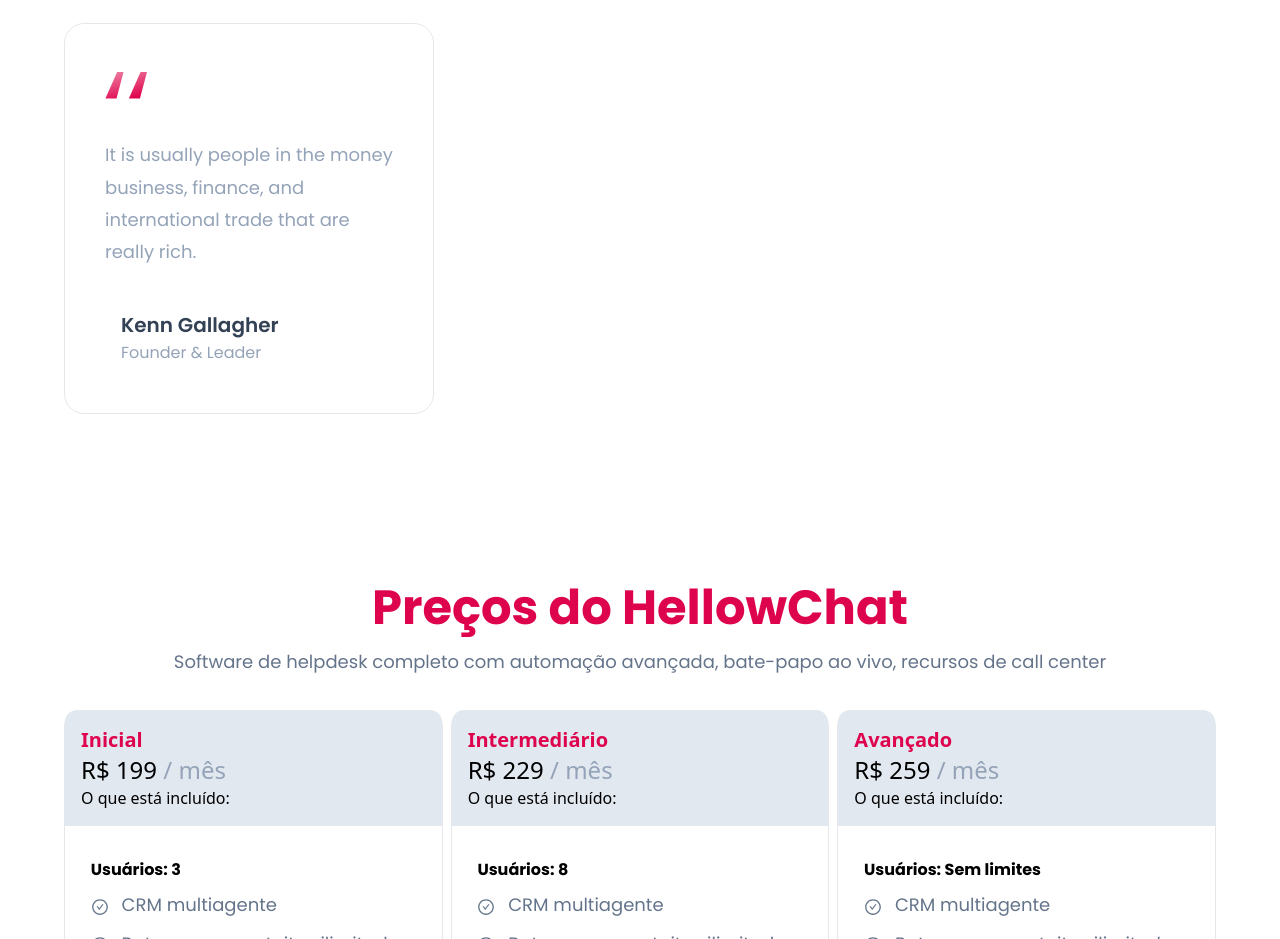
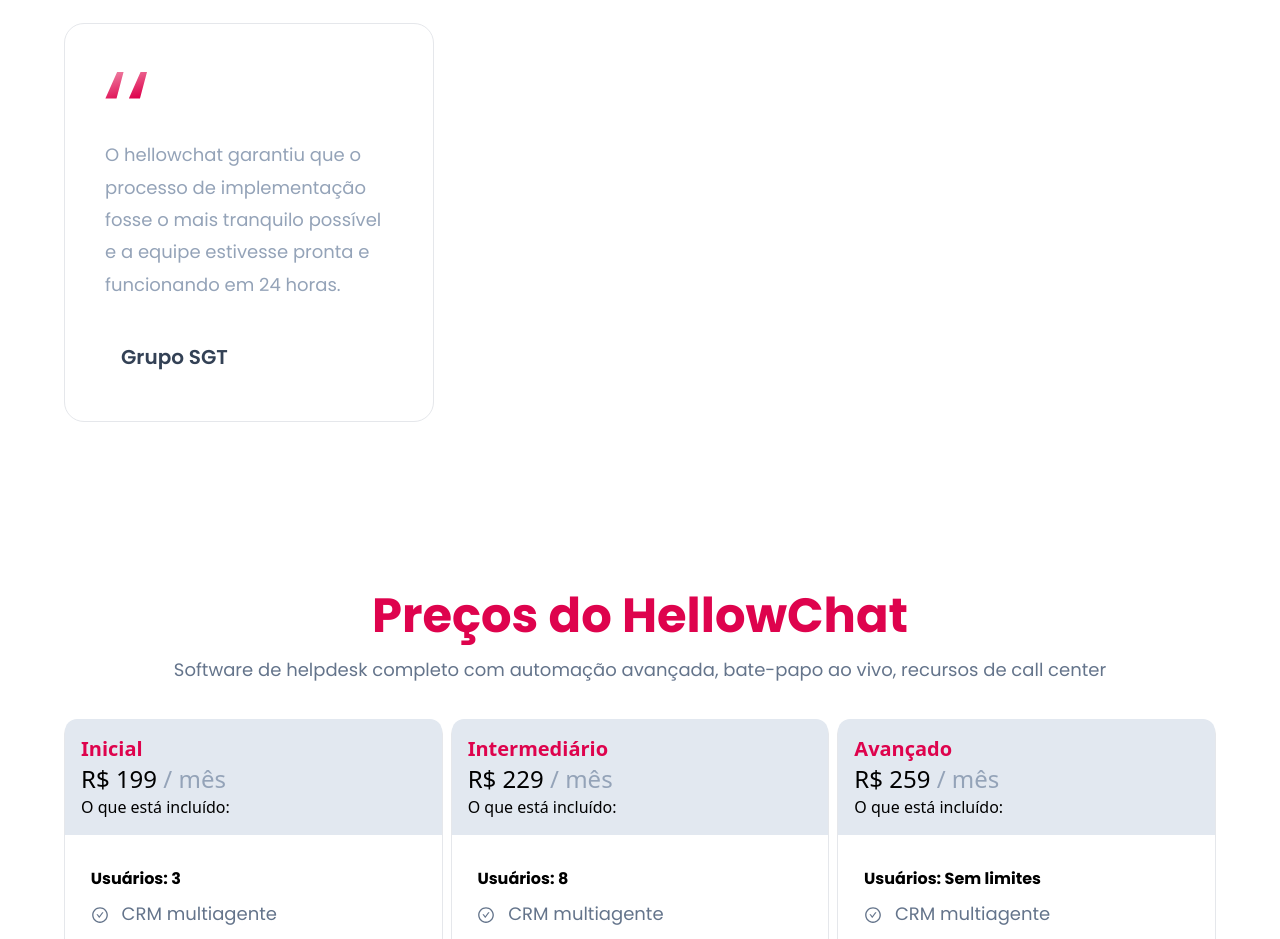
Before and after one commit to GeorgesdaSilva/landing_hellowchat, a React (Vite) app: page / in a window 1280 px wide. Shown: the part 4960-5899 px from the top of the page. Built offline with nearby package versions, Linux system fonts and the light colour scheme.

Commit message:
comment fix

```diff
--- a/src/constants/index.js
+++ b/src/constants/index.js
@@ -63,9 +63,9 @@
   {
     id: "feedback-3",
     content:
-      "It is usually people in the money business, finance, and international trade that are really rich.",
-    name: "Kenn Gallagher",
-    title: "Founder & Leader",
+      "O hellowchat garantiu que o processo de implementação fosse o mais tranquilo possível e a equipe estivesse pronta e funcionando em 24 horas.",
+    name: "Grupo SGT",
+    title: "",
     img: people03,
   },
 ];
```
